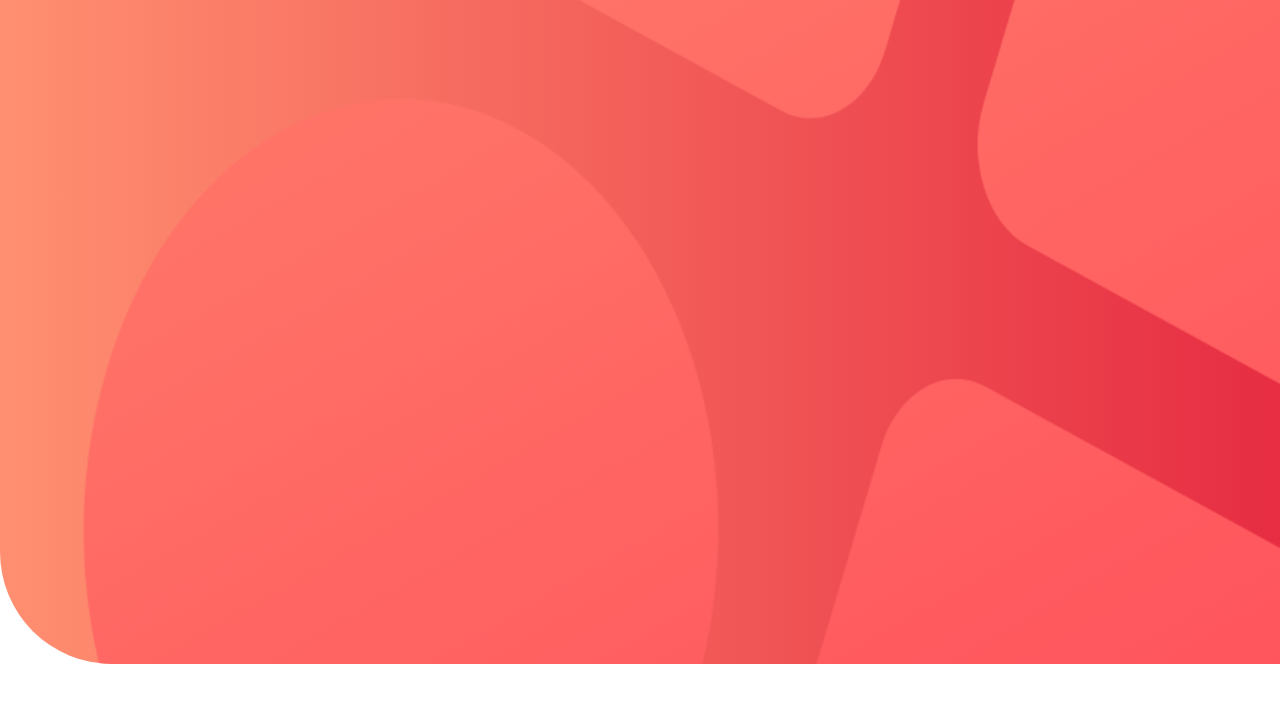
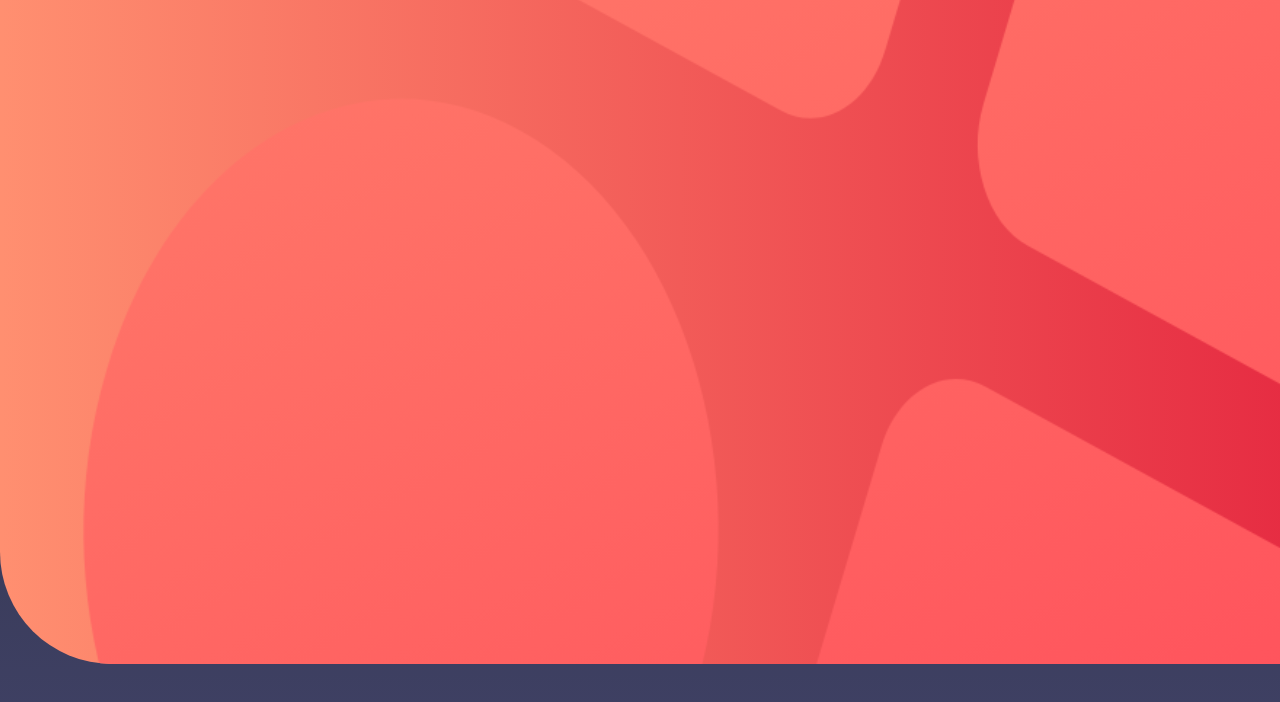
Before and after one commit to RitikRajput696/blogr-landing-page-main, a plain HTML site: page index.html in a window 1280 px wide. Shown: the part 56-758 px from the top of the page. Drawn offline with nearby package versions, Linux system fonts and the light colour scheme; files that its build step writes are made by us from their sources.

```diff
--- a/style.scss
+++ b/style.scss
@@ -46,10 +46,10 @@ a {
 }
 body {
   min-height: 100vh;
-  //   background-image: linear-gradient(
-  //     var(--Vdk-gray-blue),
-  //     var(--Vdk-desaturated-blue)
-  //   );
+  background-image: linear-gradient(
+    var(--Vdk-gray-blue),
+    var(--Vdk-desaturated-blue)
+  );
 }
 .hero {
   position: relative;
```
